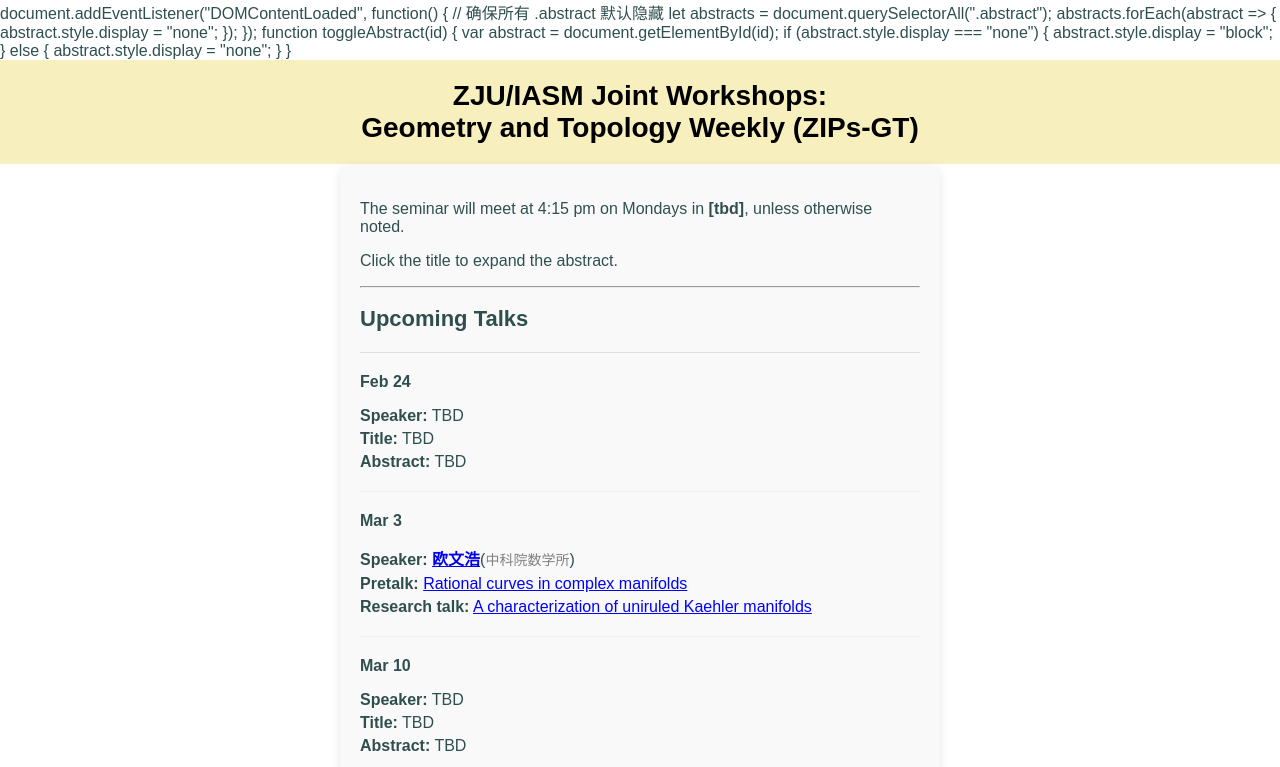
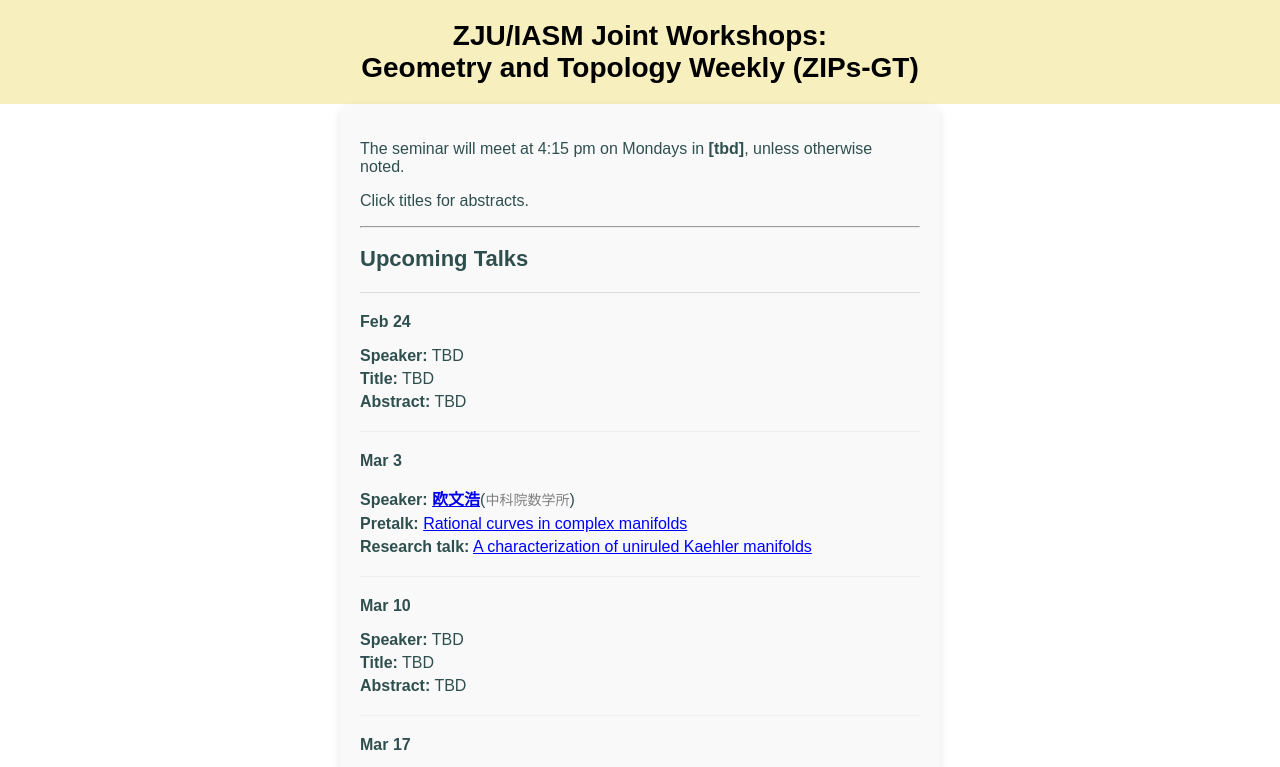
Before and after one commit to ZIPS-GT/ZIPS-GT.github.io, a plain HTML site: page index.html in a window 1280 px wide. Shown: the top 767 px of the page. Drawn offline with Linux system fonts and the light colour scheme.

Commit message:
Update index.html

```diff
--- a/index.html
+++ b/index.html
@@ -5,6 +5,7 @@
     <meta name="viewport" content="width=device-width, initial-scale=1.0">
     <title>Homepage - ZIPSGT Schedule</title>
     <link rel="stylesheet" href="styles.css">
+	<script>
     document.addEventListener("DOMContentLoaded", function() {
             // 确保所有 .abstract 默认隐藏
             let abstracts = document.querySelectorAll(".abstract");
@@ -21,6 +22,7 @@
                 abstract.style.display = "none";
             }
         }
+</script>
 </head>
 <body>
 
@@ -30,7 +32,7 @@
 
 <div class="container">
     <p>The seminar will meet at 4:15 pm on Mondays in <b>[tbd]</b>, unless otherwise noted.</p>
-<p> Click the title to expand the abstract. </p>
+<p> Click titles for abstracts. </p>
 
 
     <hr>
```
